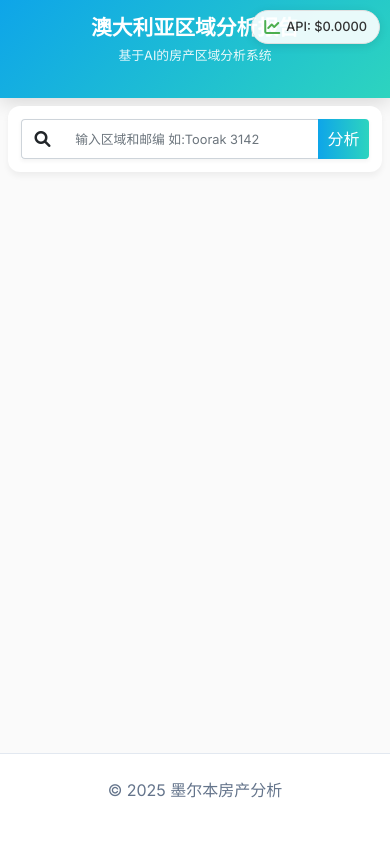
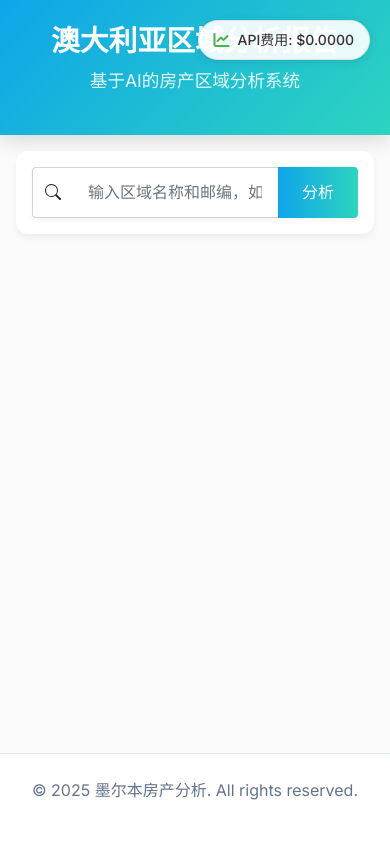
Before and after one commit to Chriszhang6/melbourne-property-search, a Flask app: page / in a window 390 px wide. Run offline with Flask 2, Linux system fonts and the light colour scheme.

Commit message:
恢复: 回退到API使用量更新版本(67c9afc)，移动端显示修改之前的版本

```diff
--- a/static/style.css
+++ b/static/style.css
@@ -5,7 +5,7 @@
     --background-color: #fafafa;
     --text-color: #1a1a1a;
     --border-color: #e2e8f0;
-    --header-height: 60px;  /* 减小header高度 */
+    --header-height: 80px;
 }
 
 body {
@@ -28,27 +28,27 @@ body {
 .app-header {
     background: linear-gradient(135deg, var(--primary-color), var(--secondary-color));
     color: white;
-    padding: 1rem 0;  /* 减小padding */
+    padding: 1.5rem 0;
     box-shadow: 0 4px 20px rgba(0,0,0,0.15);
 }
 
 .nav-content {
     max-width: 1200px;
     margin: 0 auto;
-    padding: 0 1rem;  /* 减小padding */
+    padding: 0 2rem;
     text-align: center;
 }
 
 .app-header h1 {
-    font-size: 1.8rem;  /* 减小标题字体 */
+    font-size: 2.5rem;
     font-weight: 700;
     margin: 0;
 }
 
 .app-header .subtitle {
-    font-size: 1rem;  /* 减小副标题字体 */
+    font-size: 1.1rem;
     opacity: 0.9;
-    margin-top: 0.3rem;  /* 减小margin */
+    margin-top: 0.5rem;
 }
 
 /* 主要内容区域 */
@@ -56,18 +56,17 @@ body {
     flex: 1;
     max-width: 1200px;
     margin: 0 auto;
-    padding: 1rem;  /* 减小padding */
+    padding: 2rem;
     width: 100%;
-    box-sizing: border-box;
 }
 
 /* 搜索区域样式 */
 .search-section {
     background: white;
-    padding: 1rem;  /* 减小padding */
+    padding: 2rem;
     border-radius: 12px;
     box-shadow: 0 4px 6px rgba(0,0,0,0.05);
-    margin-bottom: 1rem;  /* 减小margin */
+    margin-bottom: 2rem;
 }
 
 .search-box {
@@ -77,36 +76,30 @@ body {
 
 .input-group {
     box-shadow: 0 2px 4px rgba(0,0,0,0.05);
-    flex-wrap: nowrap;  /* 防止在小屏幕上换行 */
 }
 
 .input-group-text {
     background-color: white;
     border-right: none;
-    padding: 0.5rem 0.8rem;  /* 减小padding */
 }
 
 .form-control {
     border-left: none;
-    padding: 0.5rem 0.8rem;  /* 减小padding */
-    font-size: 0.9rem;  /* 减小字体 */
-    min-width: 0;  /* 允许输入框缩小 */
+    padding: 0.8rem 1rem;
+    font-size: 1rem;
 }
 
-.form-control::placeholder {
-    font-size: 0.85rem;  /* 减小placeholder字体 */
-    white-space: nowrap;  /* 防止文字换行 */
-    text-overflow: ellipsis;  /* 超出显示省略号 */
-    overflow: hidden;
+.form-control:focus {
+    box-shadow: none;
+    border-color: var(--border-color);
 }
 
 .btn-primary {
     background: linear-gradient(to right, var(--primary-color), var(--secondary-color));
     border: none;
-    padding: 0.5rem 1rem;  /* 减小padding */
+    padding: 0.8rem 1.5rem;
     font-weight: 500;
     transition: all 0.3s ease;
-    white-space: nowrap;  /* 防止按钮文字换行 */
 }
 
 .btn-primary:hover {
@@ -290,51 +283,41 @@ body {
 
 /* 响应式设计 */
 @media (max-width: 768px) {
-    .app-header h1 {
-        font-size: 1.5rem;
+    .main-content {
+        padding: 1rem;
     }
 
-    .app-header .subtitle {
+    .app-header h1 {
+        font-size: 1.8rem;
+    }
+
+    .search-section {
+        padding: 1rem;
+    }
+
+    .report-header {
+        padding: 1.5rem;
+    }
+
+    .report-content {
+        padding: 1.5rem;
         font-size: 0.9rem;
     }
 
-    .form-control {
-        font-size: 0.85rem;
+    .analysis-content {
+        font-size: 0.9rem;
     }
 
-    .btn-primary {
-        padding: 0.5rem 0.8rem;
+    .primary-title {
+        font-size: 1.3rem;
+        margin: 2rem 0 1rem;
+        padding: 0.5rem 0;
     }
 
-    .api-usage {
-        font-size: 0.75rem;
-        padding: 4px 8px;
-    }
-}
-
-@media (max-width: 480px) {
-    .app-header h1 {
-        font-size: 1.3rem;
-    }
-
-    .app-header .subtitle {
-        font-size: 0.8rem;
-    }
-
-    .main-content {
-        padding: 0.5rem;
-    }
-
-    .search-section {
-        padding: 0.8rem;
-    }
-
-    .form-control::placeholder {
-        font-size: 0.8rem;
-    }
-
-    .btn-primary {
-        padding: 0.5rem 0.6rem;
+    .secondary-title {
+        font-size: 1rem;
+        margin: 1.5rem 0 0.8rem;
+        padding: 0.4rem 0.6rem;
     }
 }
 
@@ -423,18 +406,19 @@ body {
 /* API使用量显示 */
 .api-usage {
     position: fixed;
-    top: 10px;  /* 减小top距离 */
-    right: 10px;  /* 减小right距离 */
+    top: 20px;
+    right: 20px;
     background-color: rgba(255, 255, 255, 0.9);
-    padding: 6px 12px;  /* 减小padding */
+    padding: 8px 15px;
     border-radius: 20px;
-    box-shadow: 0 2px 10px rgba(0,0,0,0.1);
-    font-size: 0.8rem;  /* 减小字体 */
+    box-shadow: 0 2px 10px rgba(0, 0, 0, 0.1);
+    font-size: 14px;
     display: flex;
     align-items: center;
-    gap: 6px;  /* 减小间距 */
+    gap: 8px;
     z-index: 1000;
     border: 1px solid #e0e0e0;
+    transition: all 0.3s ease;
 }
 
 .api-usage:hover {
--- a/templates/index.html
+++ b/templates/index.html
@@ -2,7 +2,7 @@
 <html lang="zh">
 <head>
     <meta charset="UTF-8">
-    <meta name="viewport" content="width=device-width, initial-scale=1.0, maximum-scale=1.0, user-scalable=no">
+    <meta name="viewport" content="width=device-width, initial-scale=1.0">
     <title>澳大利亚区域分析报告</title>
     <link href="https://cdn.jsdelivr.net/npm/bootstrap@5.1.3/dist/css/bootstrap.min.css" rel="stylesheet">
     <link href="https://fonts.googleapis.com/css2?family=Inter:wght@400;500;600;700&display=swap" rel="stylesheet">
@@ -13,7 +13,7 @@
     <!-- 添加API费用显示 -->
     <div id="api-usage" class="api-usage">
         <i class="fas fa-chart-line"></i>
-        <span>API: $<span id="api-cost">加载中...</span></span>
+        <span>API费用: $<span id="api-cost">加载中...</span></span>
     </div>
 
     <div class="app-container">
@@ -33,9 +33,11 @@
                     <form id="searchForm">
                         <div class="input-group">
                             <span class="input-group-text">
-                                <i class="fas fa-search"></i>
+                                <svg xmlns="http://www.w3.org/2000/svg" width="16" height="16" fill="currentColor" class="bi bi-search" viewBox="0 0 16 16">
+                                    <path d="M11.742 10.344a6.5 6.5 0 1 0-1.397 1.398h-.001c.03.04.062.078.098.115l3.85 3.85a1 1 0 0 0 1.415-1.414l-3.85-3.85a1.007 1.007 0 0 0-.115-.1zM12 6.5a5.5 5.5 0 1 1-11 0 5.5 5.5 0 0 1 11 0z"/>
+                                </svg>
                             </span>
-                            <input type="text" id="searchInput" class="form-control" placeholder="输入区域和邮编 如:Toorak 3142" required>
+                            <input type="text" id="searchInput" class="form-control" placeholder="输入区域名称和邮编，如：Point Cook 3030" required>
                             <button type="submit" class="btn btn-primary">分析</button>
                         </div>
                     </form>
@@ -43,13 +45,10 @@
             </section>
 
             <!-- 错误消息容器 -->
-            <div id="errorContainer" class="alert alert-danger" style="display: none;"></div>
+            <div id="errorContainer" style="display: none;"></div>
 
             <!-- 加载动画 -->
-            <div id="loadingContainer" style="display: none;">
-                <div class="spinner"></div>
-                <p>正在分析中，请稍候...</p>
-            </div>
+            <div id="loadingContainer" style="display: none;"></div>
 
             <!-- 报告区域 -->
             <section id="reportSection" class="report-section" style="display: none;"></section>
@@ -57,7 +56,7 @@
 
         <!-- 页脚 -->
         <footer class="app-footer">
-            <p>© 2025 墨尔本房产分析</p>
+            <p>© 2025 墨尔本房产分析. All rights reserved.</p>
         </footer>
     </div>
 
```
